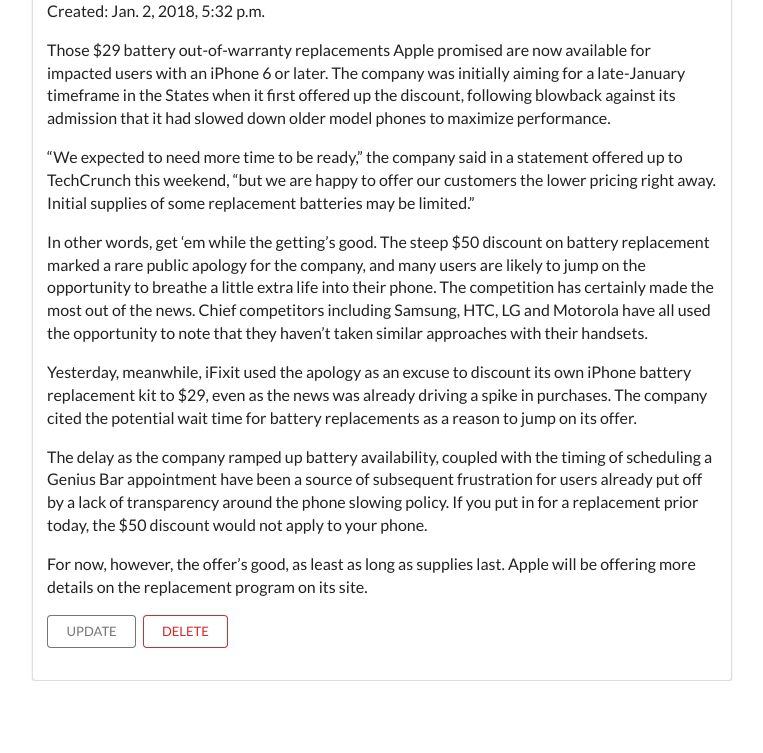
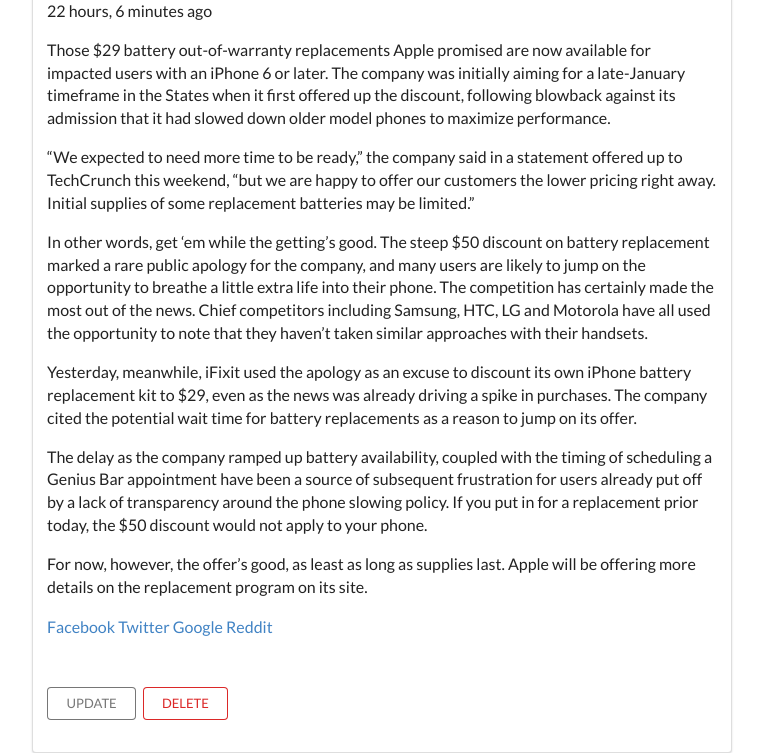
Before and after one commit to manki11/MyBlog, a Django app: a page that uses myBlog/posts/templates/posts/post_details.html in a window 1280 px wide. Shown: the part 496-1249 px from the top of the page, without its empty margins (258-1021 px from the left). Before the commit the page ends 1177 px from the top, so only its background shows below. Run offline with Django 3.2, Linux system fonts and the light colour scheme; data comes from the database, SQL or seed files in the repository; some libraries are stand-ins or nearby versions.

Commit message:
feat: social links added

```diff
--- a/myBlog/posts/templates/posts/post_details.html
+++ b/myBlog/posts/templates/posts/post_details.html
@@ -11,14 +11,32 @@
                 <img src="{{post.image.url}}" class="ui centered rounded image space">
                 {% endif %}
                 <div class="content space">
-                    <span class="centered">Created: {{post.date}}</span>
+                    <span class="centered">{{post.date| timesince}} ago</span>
                 </div>
                 <div class="description space">
                     <p class="body">{{post.body| linebreaks}}</p>
                 </div>
+
+
+                <a href="https://www.facebook.com/sharer/sharer.php?u={{ request.build_absolute_uri }}/">
+                    Facebook
+                </a>
+
+                <a href="https://twitter.com/home?status={{ share_string }}%20{{ request.build_absolute_uri }}">
+                    Twitter
+                </a>
+
+                <a href='https://plus.google.com/share?url={{ request.build_absolute_uri }}'>Google </a>
+
+                <a href="http://www.reddit.com/submit?{{ request.build_absolute_uri }}/&title={{ share_string }}">Reddit</a>
+
+                <br/>
+                <br/>
+                <br/>
+
+
                 <a href='{% url "posts:update" post_slug=post.slug%}' class="ui small grey basic button">UPDATE</a>
                 <a href='{% url "posts:delete" post_slug=post.slug%}' class="ui small red basic button">DELETE</a>
-
 
             </div>
         </div>
--- a/myBlog/posts/views.py
+++ b/myBlog/posts/views.py
@@ -1,3 +1,5 @@
+from urllib.parse import quote_plus
+
 from django.shortcuts import render, get_object_or_404
 from django.http import HttpResponseRedirect
 from django.urls import reverse
@@ -18,7 +20,8 @@ def post_list(request):
 
 def post_details(request, post_slug):
     post= get_object_or_404(Post, slug=post_slug)
-    return render(request, 'posts/post_details.html', {'post':post})
+    share_string= quote_plus(post.body)
+    return render(request, 'posts/post_details.html', {'post':post, "share_string":share_string})
 
 def post_create(request):
     form= PostForm(request.POST or None, request.FILES or None)
```
